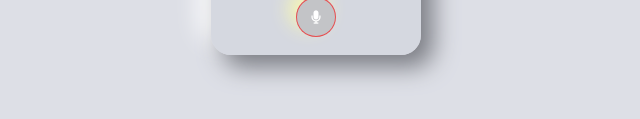
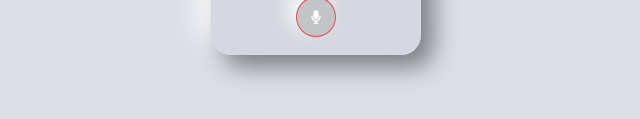
Before and after one commit to hj9118/js-project.zip, a plain HTML site: page speechTotext/index.html in a window 1280 px wide. Both pictures are taken after a click on the button 640 px from the left and 480 px from the top of the page. Shown: the part 463-582 px from the top of the page, 324-964 px from the left. Drawn offline with Linux system fonts and the light colour scheme.

Commit message:
title 이름 지정 및 style 일부 수정

```diff
--- a/speechTotext/index.html
+++ b/speechTotext/index.html
@@ -2,7 +2,7 @@
 <html lang="en">
   <head>
     <link rel="stylesheet" href="style.css" />
-    <title>title</title>
+    <title>음성인식 텍스트 표시</title>
     <script src="https://kit.fontawesome.com/77ad8525ff.js" crossorigin="anonymous"></script>
   </head>
   <body>
--- a/speechTotext/style.css
+++ b/speechTotext/style.css
@@ -40,13 +40,13 @@ main {
   border-radius: 50%;
   border-radius: 61px;
   background: rgba(212, 215, 223, 0.782);
-  box-shadow: 8px 8px 18px #757984, -8px -8px 18px #f2f2f2;
+  box-shadow: 8px 8px 18px #757984, -8px -8px 18px #fbfbfb;
 }
 
 .fade {
   background-color: rgba(184, 184, 184, 0.636);
   color: rgb(255, 255, 255);
-  box-shadow: 0px 0px 0px #595d68, -8px -8px 18px #f5f5b7;
+  box-shadow: 0px 0px 0px #595d68, -8px -8px 18px #fbfbfb;
   border: 1px solid rgba(255, 0, 0, 0.598);
 }
 
```
